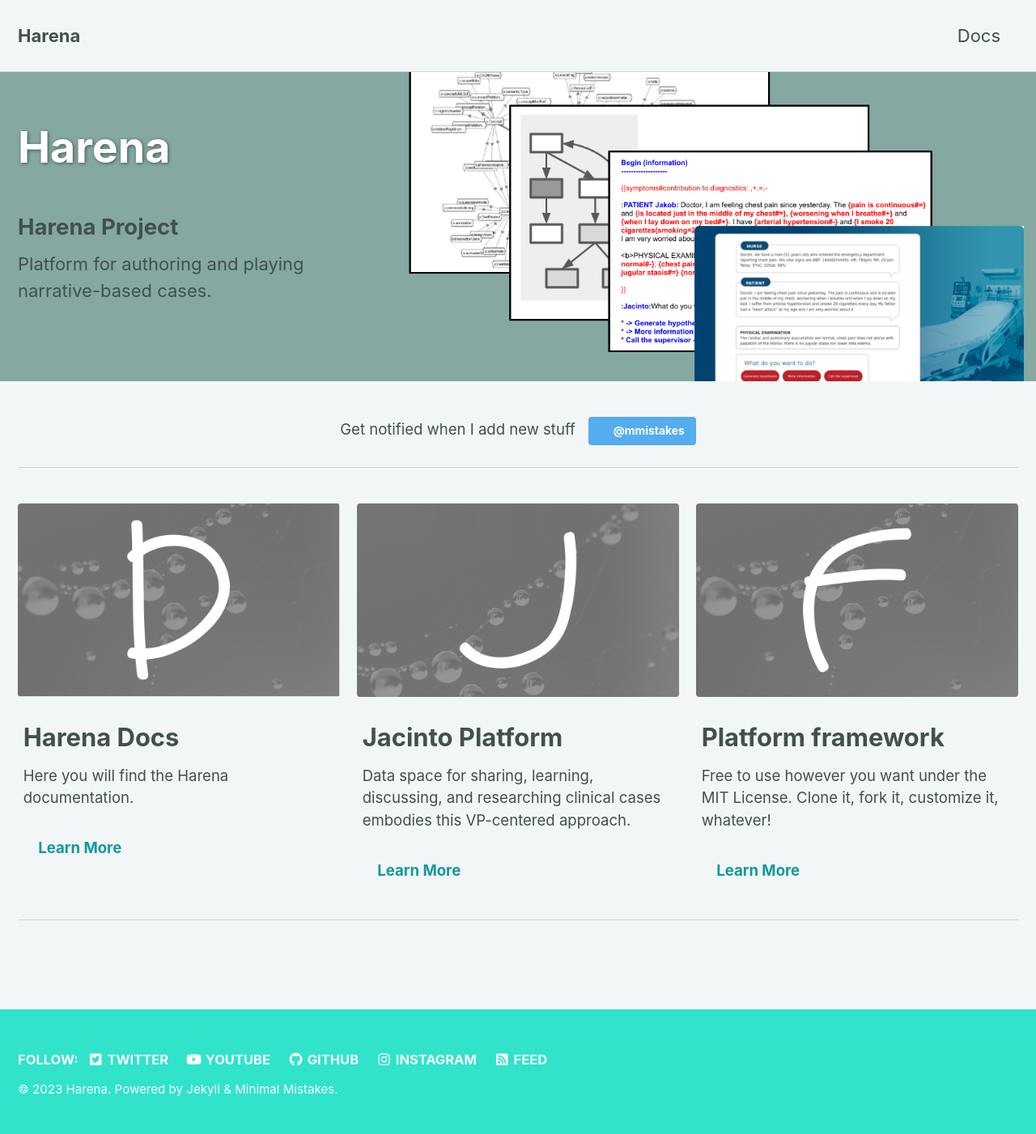
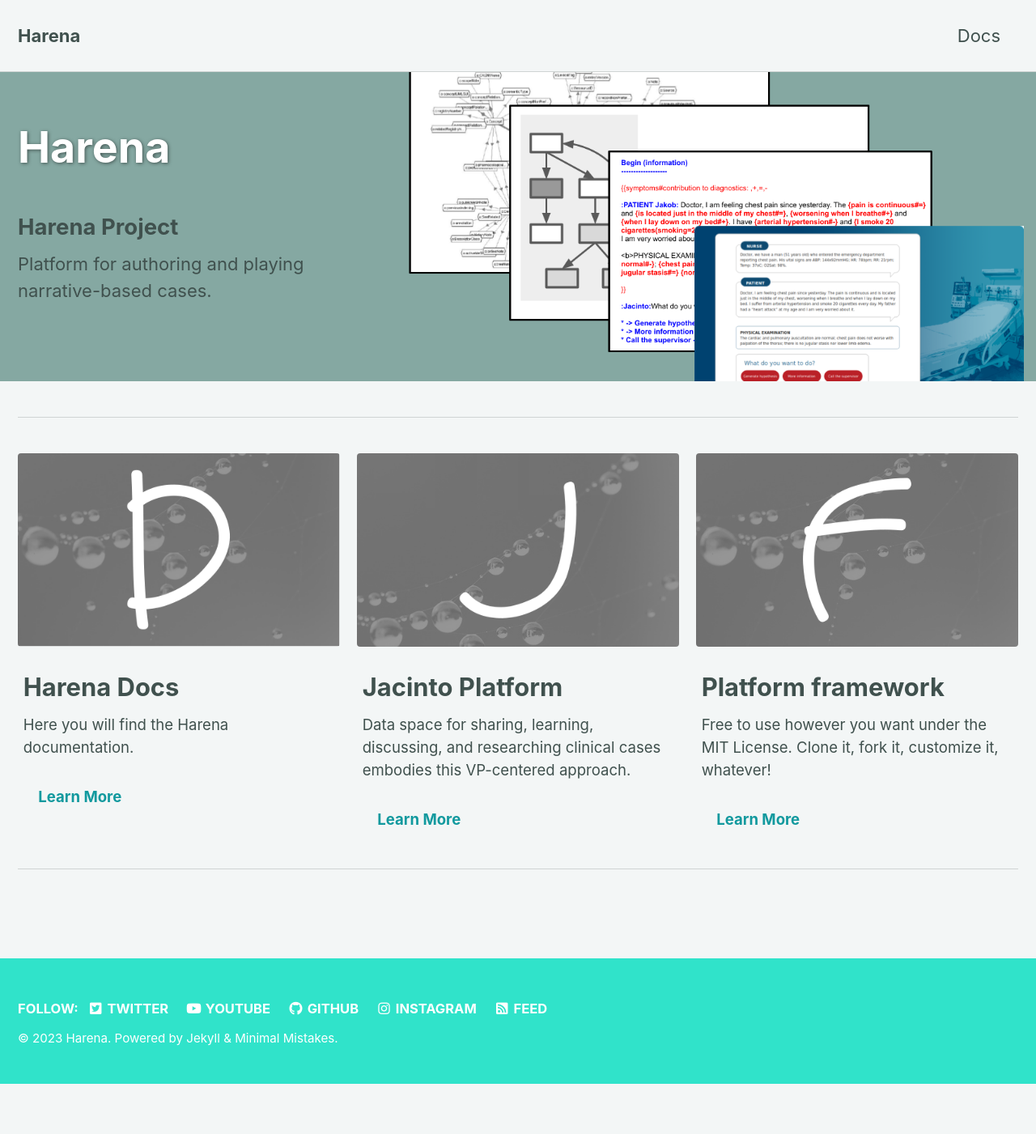
Before and after one commit to harena-lab/harena-lab.github.io, a Jekyll site: the page built from _pages/home.md, in a window 1280 px wide. Shown: the whole page at 81% size. Built offline with Jekyll 4.4.1, drawn with Linux system fonts in a browser that asks for light colours; cached includes are drawn as plain includes; after the commit the page ends 1339 px from its top, so only the background shows below that.

Commit message:
update (domain): temporarily removed

```diff
--- a/CNAME
+++ /dev/null
@@ -1 +0,0 @@
-harena.org
--- a/_pages/home.md
+++ b/_pages/home.md
@@ -31,10 +31,6 @@ feature_row:
     excerpt: "Free to use however you want under the MIT License. Clone it, fork it, customize it, whatever!"
     url: "https://mundorum.github.io/oid/"
     btn_label: "Learn More"
-github:
-  - excerpt: '{::nomarkdown}<iframe style="display: inline-block;" src="https://ghbtns.com/github-btn.html?user=mmistakes&repo=minimal-mistakes&type=star&count=true&size=large" frameborder="0" scrolling="0" width="160px" height="30px"></iframe> <iframe style="display: inline-block;" src="https://ghbtns.com/github-btn.html?user=mmistakes&repo=minimal-mistakes&type=fork&count=true&size=large" frameborder="0" scrolling="0" width="158px" height="30px"></iframe>{:/nomarkdown}'
-intro:
-  - excerpt: 'Get notified when I add new stuff &nbsp; [<i class="fa fa-twitter"></i> @mmistakes](https://twitter.com/mmistakes){: .btn .btn--twitter}'
 ---
 
 {% include feature_row id="intro" type="center" %}
```
